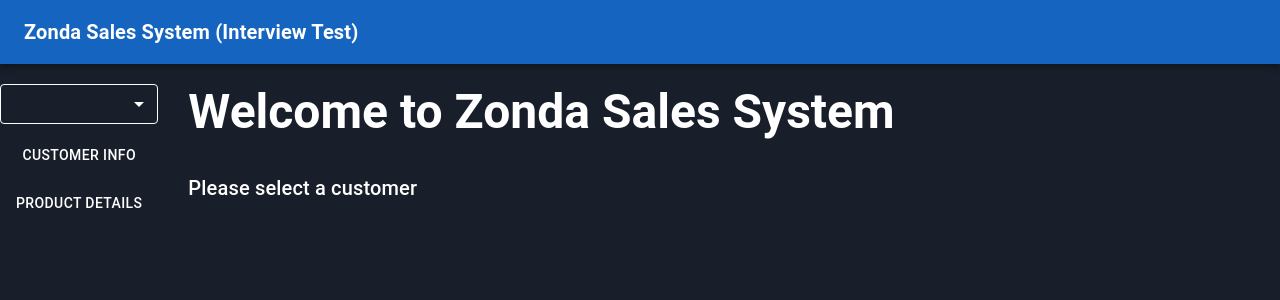
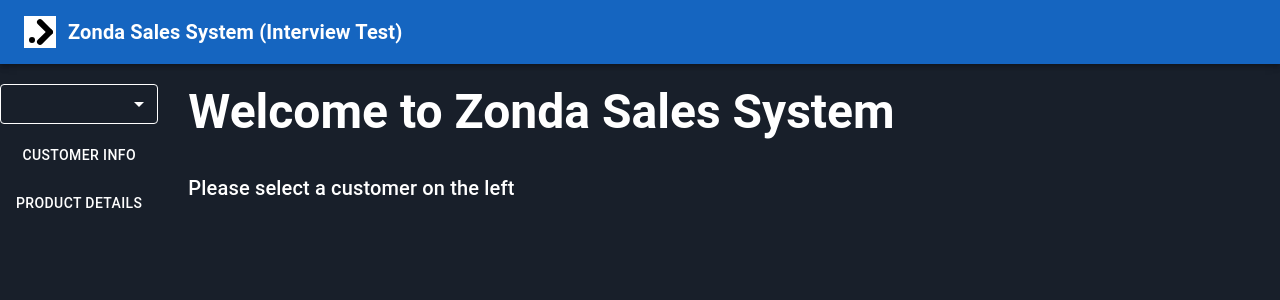
Before and after one commit to nathannavmoondi/ZondaSales-Frontend, a React (Vite) app: page / in a window 1280 px wide. Shown: the top 300 px of the page. Built offline with nearby package versions, Linux system fonts and the light colour scheme.

Commit message:
Update index title to 'Zonda Sales System', enhance favicon SVG, and modify MainPage text for clarity.

```diff
--- a/index.html
+++ b/index.html
@@ -4,7 +4,7 @@
     <meta charset="UTF-8" />
     <link rel="icon" type="image/svg+xml" href="/percentage-favicon.svg" />
     <meta name="viewport" content="width=device-width, initial-scale=1.0" />
-    <title>Vite + React + TS</title>
+    <title>Zonda Sales System</title>
   </head>
   <body>
     <div id="root"></div>
--- a/src/components/MainPage.tsx
+++ b/src/components/MainPage.tsx
@@ -8,7 +8,7 @@
         Welcome to Zonda Sales System
       </Typography>
       <Typography variant="h6" sx={{ color: 'gray.400' }}>
-        Please select a customer
+        Please select a customer on the left
       </Typography>
     </Box>
   );
--- a/src/components/Navbar.tsx
+++ b/src/components/Navbar.tsx
@@ -5,7 +5,8 @@
 const Navbar = () => (
   <AppBar position="static" sx={{ bgcolor: '#1565c0' }}>
     <Toolbar>
-      <Typography variant="h6" sx={{ color: 'white', fontWeight: 'bold' }}>
+      <img src="/percentage-favicon.svg" alt="Logo" height={32} style={{ marginRight: 12, verticalAlign: 'middle' }} />
+      <Typography variant="h6" sx={{ color: 'white', fontWeight: 'bold', display: 'inline', verticalAlign: 'middle' }}>
         Zonda Sales System (Interview Test)
       </Typography>
     </Toolbar>
```
Also changed, not shown: public/percentage-favicon.svg.
